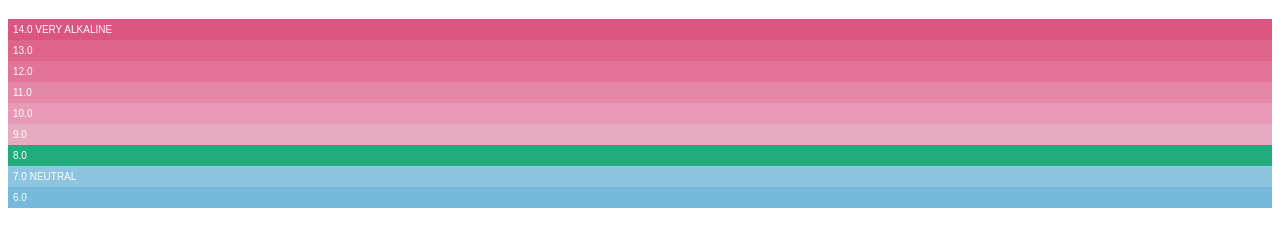
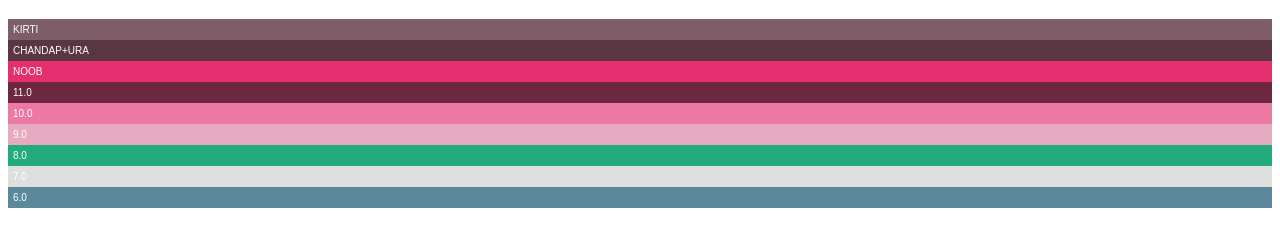
Before and after one commit to Santhoshyadav02/JFSD_IT_070, a plain HTML site: page index.html in a window 1280 px wide. Shown: the part 85-332 px from the top of the page. Drawn offline with Linux system fonts and the light colour scheme.

Commit message:
added comment to index.html

```diff
--- a/index.html
+++ b/index.html
@@ -9,18 +9,21 @@
     <link rel="stylesheet" type="text/css" href="styles.css">
 </head>
 
+<!--
+hjhjhljh -->
+
 <body>
     <div class="label">
         <h1>pH Scale</h1>
     </div>
-    <p class="fourteen">14.0 VERY ALKALINE</p>
-    <p class="thirteen">13.0</p>
-    <p class="twelve">12.0</p>
+    <p class="fourteen">KIRTI </p>
+    <p class="thirteen">CHANDAP+URA</p>
+    <p class="twelve">NOOB</p>
     <p class="eleven">11.0</p>
     <p class="ten">10.0</p>
     <p class="nine">9.0</p>
     <p class="eight">8.0</p>
-    <p class="seven">7.0 NEUTRAL</p>
+    <p class="seven">7.0 </p>
     <p class="six">6.0</p>
     <p class="five">5.0</p>
     <p class="four">4.0</p>
--- a/styles.css
+++ b/styles.css
@@ -25,7 +25,7 @@ p {
 }
 
 p.first {
-    background-color: rgb(53, 122, 175);
+    background-color: rgb(93, 138, 173);
 }
 
 p.second {
@@ -37,7 +37,7 @@ p.third {
 }
 
 p.fourth {
-    background-color: #469fcb;
+    background-color: #8eb1c2;
 }
 
 p.fifth {
@@ -45,11 +45,11 @@ p.fifth {
 }
 
 p.six {
-    background-color: #75bada;
+    background-color: #5b899b;
 }
 
 p.seven {
-    background-color: #8dc4df;
+    background-color: #dedfdf;
 }
 
 p.eight {
@@ -61,23 +61,23 @@ p.nine {
 }
 
 p.ten {
-    background-color: #e799b5;
+    background-color: #ed78a3;
 }
 
 p.eleven {
-    background-color: #e587a7;
+    background-color: #6d283f;
 }
 
 p.twelve {
-    background-color: #e2749a;
+    background-color: #e62f6f;
 }
 
 p.thirteen {
-    background-color: #e0658a;
+    background-color: #5a3641;
 }
 
 p.fourteen {
-    background-color: #db5580;
+    background-color: #7d5e68;
 }
 
 p.fifthteen {
```
